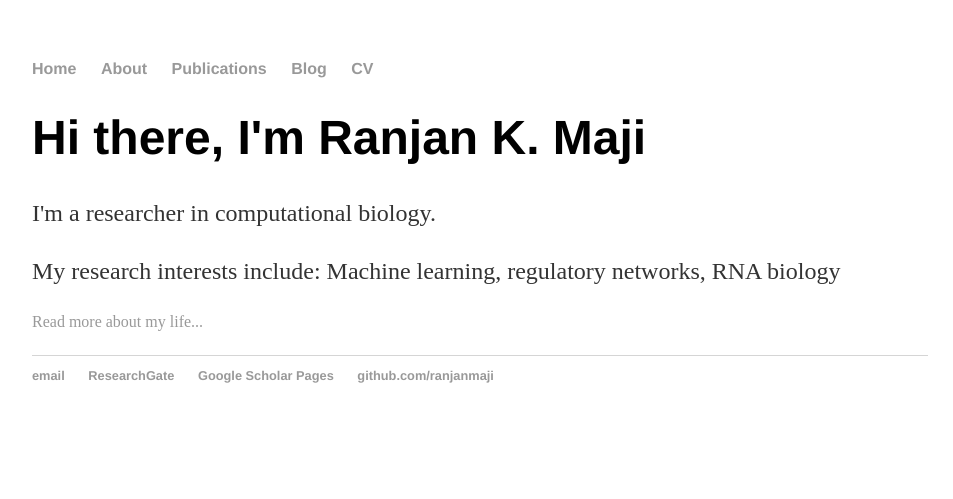
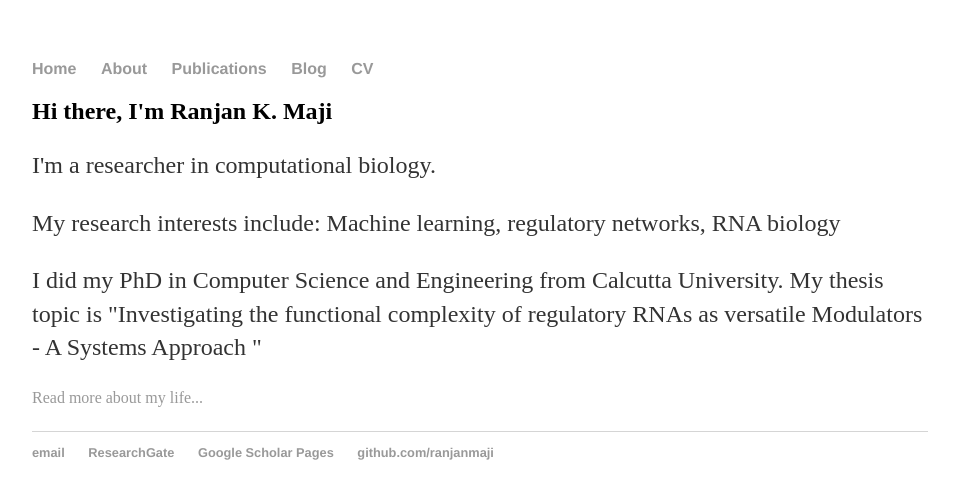
Before and after one commit to ranjanmaji/just-a-site, a Jekyll site: the page built from index.html, in a window 1280 px wide. Shown: the top 499 px of the page, without its empty margins (160-1113 px from the left). Built offline with Jekyll 4.4.1, drawn with Linux system fonts in a browser that asks for light colours.

Commit message:
Update index.html

```diff
--- a/index.html
+++ b/index.html
@@ -5,9 +5,11 @@ title: Ranjan K. Maji
 
 	<div class="blurb">
 
-		<h1>Hi there, I'm Ranjan K. Maji</h1>
+		<h2>Hi there, I'm Ranjan K. Maji</h2>
 			<p>I'm a researcher in computational biology.</p>
 
 			<p>My research interests include: Machine learning, regulatory networks, RNA biology</p>
+
+			<p>I did my PhD in Computer Science and Engineering from Calcutta University. My thesis topic is "Investigating the functional complexity of regulatory RNAs as versatile Modulators - A Systems Approach "</p>
 			<a href="/about">Read more about my life...</a></p>
 	</div><!-- /.blurb -->
```
